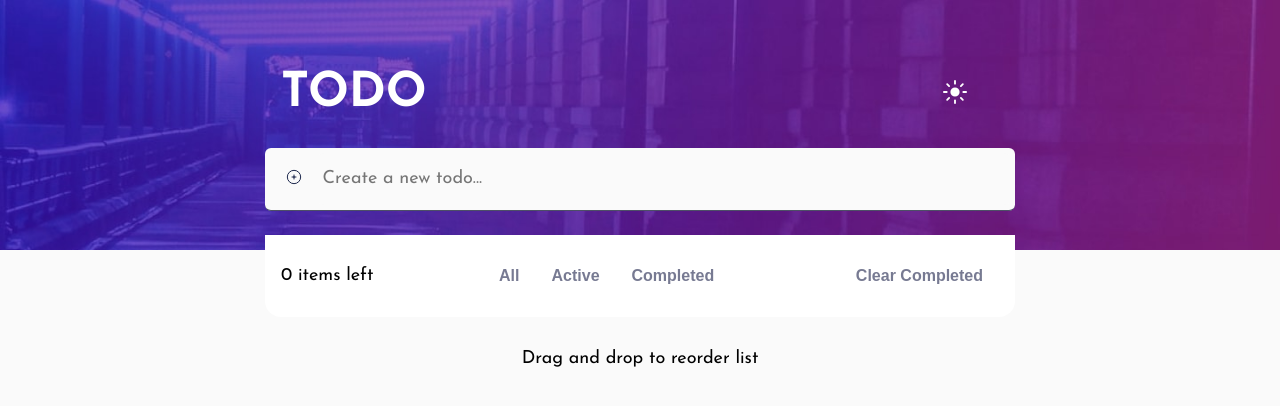
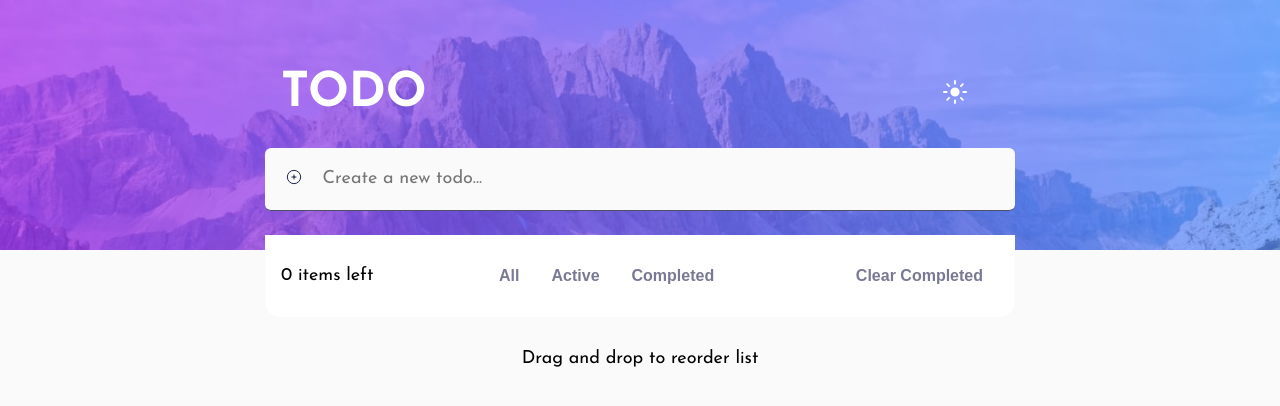
Before and after one commit to ioangheraszim/Todo-App, a React (Vite) app: page / in a window 1280 px wide. Shown: the top 406 px of the page. Built offline with nearby package versions, Linux system fonts and the light colour scheme.

Commit message:
made image change on theme change, will add localstorage to save theme and todo items

```diff
--- a/src/App.jsx
+++ b/src/App.jsx
@@ -111,7 +111,7 @@ function App() {
   /** Returns the JSX code handling the user interface displaying todos and handling user interactions*/
   return (
     <div className={`container ${dark ? "dark" : ""}`}>
-      <div className="top-background"></div>
+      <div className={`top-background ${dark ? "dark" : ""}`}></div>
       <div className="wrapper">
         <Header handleThemeChange={handleThemeChange} dark={dark} />
         <AddList
--- a/styles.css
+++ b/styles.css
@@ -101,8 +101,11 @@ button img {
   left: 0;
   width: 100%;
   height: 250px;
+  background-image: url("./src/assets/images/bg-desktop-light.jpg");
+  background-size: cover;
+}
+.container .top-background.dark {
   background-image: url("./src/assets/images/bg-desktop-dark.jpg");
-  background-size: cover;
 }
 
 .wrapper {
--- a/styles.scss
+++ b/styles.scss
@@ -128,8 +128,12 @@ button {
     left: 0;
     width: 100%;
     height: 250px;
+    background-image: url("./src/assets/images/bg-desktop-light.jpg");
+    background-size: cover;
+  }
+
+  .top-background.dark {
     background-image: url("./src/assets/images/bg-desktop-dark.jpg");
-    background-size: cover;
   }
 }
 
```
Also changed, not shown: 1 other file (tests, documents, lock files or other folders).
